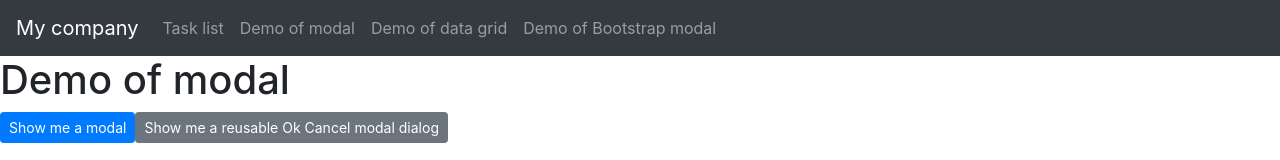
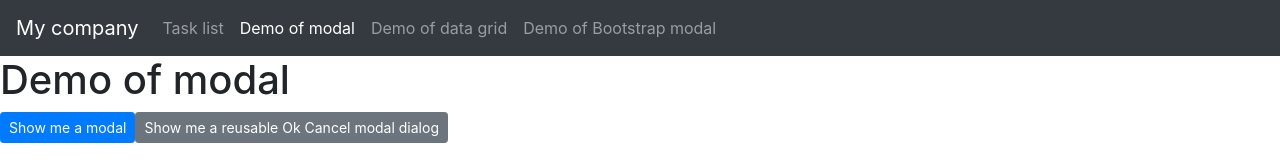
Before and after one commit to sdg002/MyReactTutorial, a React (Create React App) app: page /#/modaldemo in a window 1280 px wide. Shown: the top 160 px of the page. Built offline with nearby package versions, Linux system fonts and the light colour scheme.

Commit message:
Completed NavBar demo with NavLink

```diff
--- a/src/App.js
+++ b/src/App.js
@@ -14,6 +14,7 @@ import MyDataGrid from  "./components/MyDataGrid"
 import MyModalDemo from  "./components/MyModalDemo"
 import BootstrapModal from "./components/BootstrapModal"
 import  MyBootstrapNavIntelligent from "./components/MyBootstrapNavIntelligent"
+import  MyBootstrapNavWithNavLink from "./components/MyBootstrapNavWithNavLink"
 
 import {
   HashRouter,
@@ -32,7 +33,7 @@ class App extends Component
 
   return(
       <HashRouter>
-        <MyBootstrapNavIntelligent></MyBootstrapNavIntelligent>
+        <MyBootstrapNavWithNavLink></MyBootstrapNavWithNavLink>
         <Switch>
           <Route path="/" exact>
             <MyBootStrapDemo></MyBootStrapDemo>
--- /dev/null
+++ b/src/components/MyBootstrapNavWithNavLink.js
@@ -0,0 +1,55 @@
+import React,{useState} from 'react';
+import { NavLink } from 'react-router-dom'
+/*
+
+What are we trying to do?
+--------------------------
+- Create BS nav-link from an array of objects
+- In this example we are using the NavLink to render the active link
+ */
+const MyBootstrapNavWithNavLink = () => {
+    const [activeLink, setActiveLink]=useState("taskList")
+    const links=[
+        {"title":"Task list", to:"tasklist"},
+        {"title":"Demo of modal", to:"modaldemo"},
+        {"title":"Demo of data grid", to:"datagriddemo"},
+        {"title":"Demo of Bootstrap modal", to:"bootstrapmodal"}
+    ]
+    function  onLinkClick(e)
+    {
+        console.log(`On link click ${e.target}`)
+        setActiveLink(e.target.href);
+    }
+    function  renderLinks()
+    {
+        links.forEach((linkItem,index)=>{
+            renderNavLink(linkItem)
+        })
+
+        return <h2>Blah1</h2>
+    }
+    function renderNavLink(linkItem)
+    {
+        console.log((`Inside renderlink ${linkItem}`))
+        let linkClassName="nav-link";
+        let linkActiveClassName="nav-link active";
+        return (
+            <li className="nav-item ">
+                <NavLink className={linkClassName} to={linkItem.to}  activeClassName={linkActiveClassName} >{linkItem.title}</NavLink>
+            </li>
+        )
+
+    }
+    return (
+        <nav className="navbar navbar-expand-lg navbar-dark bg-dark">
+            <a className="navbar-brand" to="/">My company</a>
+            <ul className="navbar-nav mr-auto">
+                {
+                    links.map(linkItem=>renderNavLink(linkItem))
+                }
+            </ul>
+        </nav>
+    );
+};
+
+export default MyBootstrapNavWithNavLink;
```
